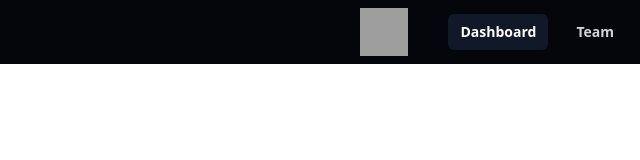
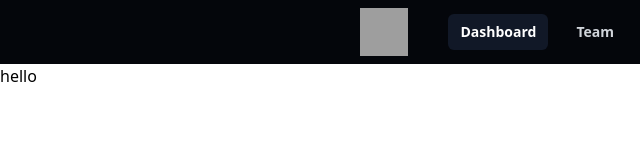
Before and after one commit to Entro01/Skept-website, a website: page index.html in a window 1280 px wide. Shown: the full height of the page, 0-640 px from the left. Drawn offline with Linux system fonts and the light colour scheme; grey boxes are pictures that could not be loaded.

```diff
--- a/index.html
+++ b/index.html
@@ -26,7 +26,14 @@
                   </div>
                 </div>
               </div>
+            </div>
           </div>
+        </nav>
+    </div>
+    <div>
+      <h1>hello</h1>
+    </div>
 
 </body>
+
 </html>
```
